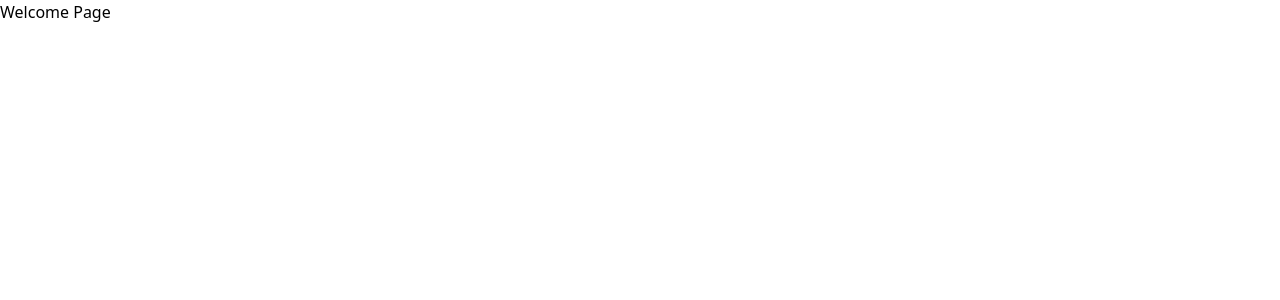
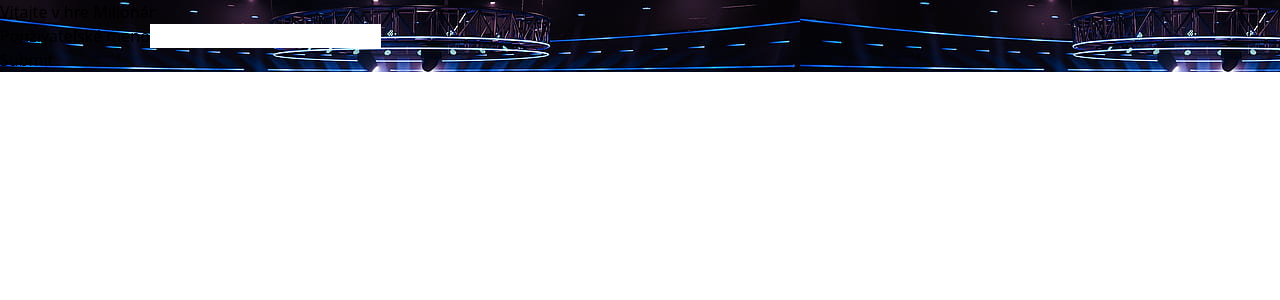
Before and after one commit to marosmichna/Millionaire-app, a React (Vite) app: page / in a window 1280 px wide. Shown: the top 300 px of the page. Built offline with nearby package versions, Linux system fonts and the light colour scheme.

Commit message:
Add Welcome Page

```diff
--- a/src/App.tsx
+++ b/src/App.tsx
@@ -1,9 +1,13 @@
 import WelcomePage from "./pages/WelcomePage/WelcomePage"
+import Millionaire from "./assets/millionaire.jpg";
 
 function App() {
 
   return (
-    <div>
+    <div
+      className=" w-screen h-screen bg-cover bg-center bg-no-repeat"
+      style={{ backgroundImage: `url(${Millionaire})` }}
+    >
       <WelcomePage />
     </div>
   )
--- /dev/null
+++ b/src/components/textInput/TextInput.tsx
@@ -0,0 +1,30 @@
+/* eslint-disable @typescript-eslint/no-explicit-any */
+import { FieldError, UseFormRegister } from "react-hook-form";
+
+interface TextInputProps {
+    name: string,
+    label: string,
+    register: UseFormRegister<any>,
+    error?: FieldError,
+}
+
+const TextInput = ({ name, label, register, error }: TextInputProps) => {
+  return (
+    <div className="mb-3">
+      <label
+        htmlFor={name + "-input"}
+        className="block text-sm font-medium text-gray-700"
+      >
+        {label}
+      </label>
+      <input
+        id={name + "-input"}
+        type="text"
+        {...register(name)}
+      />
+      {error && <p className="mt-2 text-sm text-red-500">{error.message}</p>}
+    </div>
+  )
+}
+
+export default TextInput;
--- /dev/null
+++ b/src/components/ui/H1.tsx
@@ -0,0 +1,13 @@
+import { cn } from "../../utils/utils";
+
+export function H1(props: React.HTMLProps<HTMLHeadingElement>) {
+    return (
+        <h1
+            {...props}
+            className={cn(
+                "text-3xl font-bold tracking-tighter sm:text-4xl",
+                props.className
+            )}
+        />
+    );
+}
--- a/src/pages/WelcomePage/WelcomePage.tsx
+++ b/src/pages/WelcomePage/WelcomePage.tsx
@@ -1,10 +1,47 @@
+import { useForm } from "react-hook-form";
+import TextInput from "../../components/textInput/TextInput";
+import { H1 } from "../../components/ui/H1";
+import { useDispatch } from "react-redux";
+import { AppDispatch, RootState } from "../../state/store";
+import { useSelector } from "react-redux";
+import { setUserName } from "../../state/userName/userNameSlice";
+
+interface FildValue {
+    userName: string,
+}
 
 const WelcomePage = () => {
+
+  const { register, handleSubmit, formState: {errors} } = useForm<FildValue>();
+
+  const dispatch = useDispatch<AppDispatch>();
+  const userName = useSelector((state: RootState) => state.userName.userName)
+
+  const onSubmit = (data: FildValue) => {
+    console.log(data)
+    dispatch(setUserName(data.userName));
+  }
+
   return (
-    <div>
-      Welcome Page
+    <div className="h-screen flex justify-center items-center">
+        <div className="bg-black opacity-60 hover:opacity-100">
+            <div className="px-5 py-3">
+             <H1 className="text-white hover:text-blue-200">Vitajte v hre Milionár</H1>
+            </div>
+            <form onSubmit={handleSubmit(onSubmit)}>
+                <TextInput
+                    name="userName"
+                    label="Používateľské meno"
+                    register={register}
+                    error={errors.userName}
+                />
+                <button className="bg-white" type="submit">Submit</button>
+                <p className="text-white">{userName}</p>
+            </form>
+
+        </div>
     </div>
   )
 }
 
-export default WelcomePage
+export default WelcomePage;
--- /dev/null
+++ b/src/state/store.ts
@@ -0,0 +1,11 @@
+import { configureStore } from "@reduxjs/toolkit";
+import userNameReducer from "./userName/userNameSlice"
+
+export const store = configureStore({
+    reducer: {
+        userName: userNameReducer,
+    }
+});
+
+export type RootState = ReturnType<typeof store.getState>;
+export type AppDispatch = typeof store.dispatch;
--- /dev/null
+++ b/src/state/userName/userNameSlice.ts
@@ -0,0 +1,23 @@
+import { createSlice, PayloadAction } from "@reduxjs/toolkit";
+
+interface UserNameState {
+    userName: string,
+}
+
+const initialState: UserNameState = {
+    userName: "",
+};
+
+const userNameSlice = createSlice({
+    name: "userName",
+    initialState,
+    reducers: {
+        setUserName: (state, action: PayloadAction<string>) => {
+            state.userName = action.payload;
+        },
+    },
+});
+
+export const { setUserName } = userNameSlice.actions;
+
+export default userNameSlice.reducer;
--- /dev/null
+++ b/src/utils/utils.ts
@@ -0,0 +1,6 @@
+import clsx, { type ClassValue } from "clsx";
+import { twMerge } from "tailwind-merge";
+
+export function cn(...inputs: ClassValue[]) {
+    return twMerge(clsx(inputs));
+}
```
Also changed, not shown: package.json (+8 -1 lines), src/components/ui/H2.tsx (added, +13 -0 lines), src/main.tsx (+8 -6 lines), src/assets/millionaire.jpg (added), 1 other file (tests, documents, lock files or other folders).
